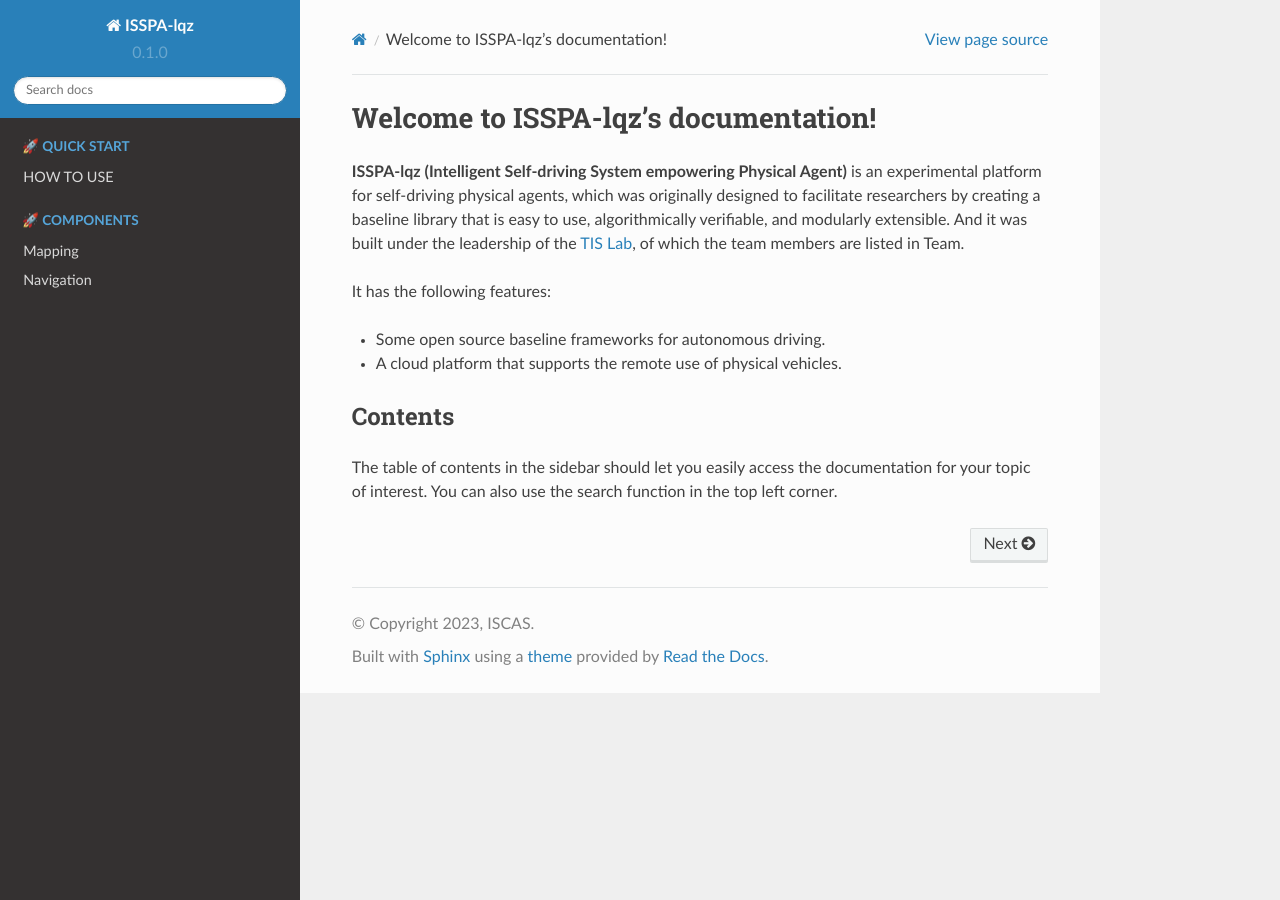
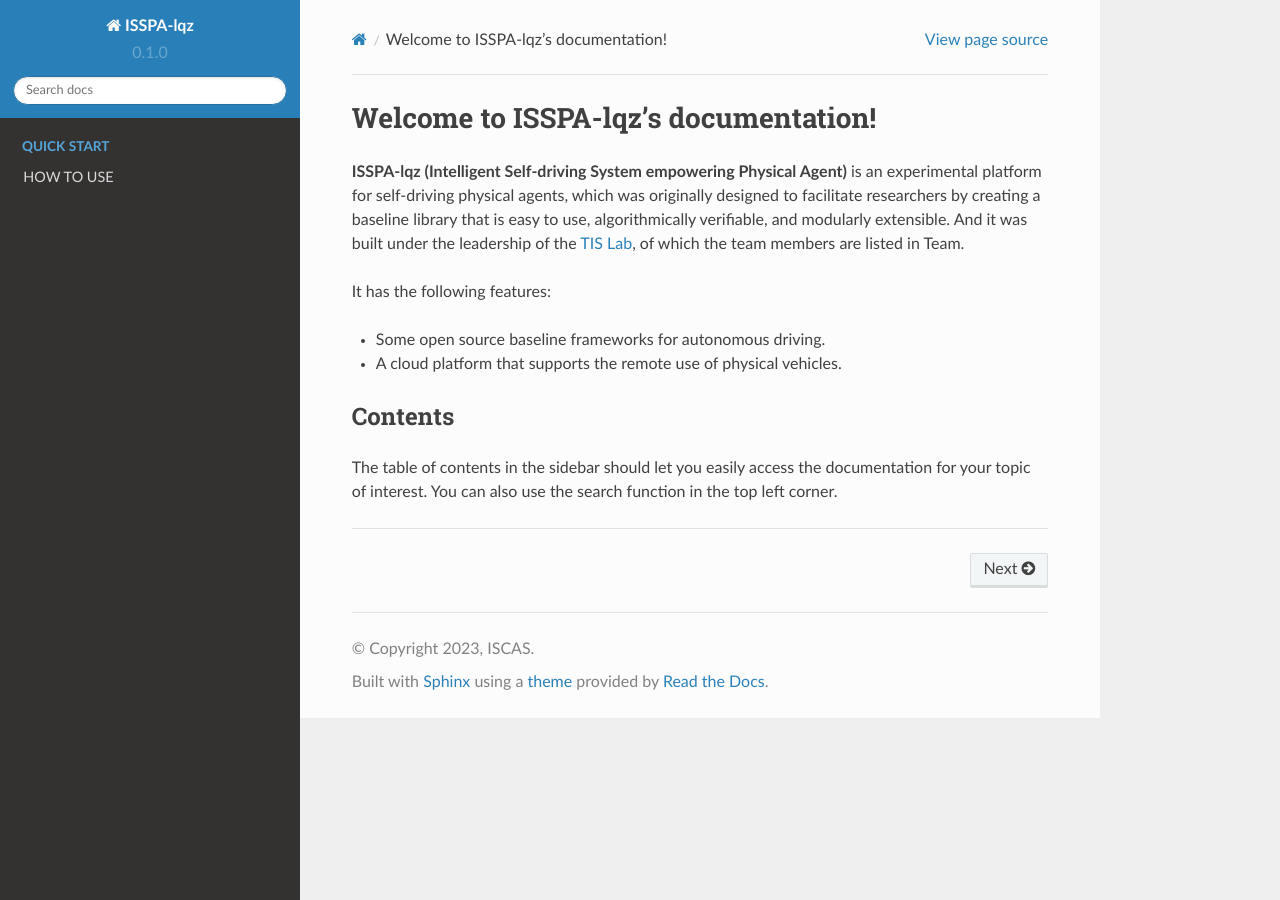
Before and after one commit to Vathan27/ISSPA-Docs-lqz, a Sphinx documentation site: the page built from docs/source/index.rst, in a window 1280 px wide. Built offline with Sphinx 7.4.7 and the Read the Docs theme 2.0.0, drawn with Linux system fonts in a browser that asks for light colours.

Commit message:
minor modified

```diff
--- a/docs/source/components/mapping.rst
+++ b/docs/source/components/mapping.rst
@@ -1,2 +1,2 @@
-Mapping
+ Mapping
 ======================
--- a/docs/source/components/navigation.rst
+++ b/docs/source/components/navigation.rst
@@ -1,2 +1,2 @@
-Navigation
+ Navigation
 ======================
--- a/docs/source/index.rst
+++ b/docs/source/index.rst
@@ -23,14 +23,18 @@
 
 .. toctree::
    :maxdepth: 2
-   :caption: 🚀 QUICK START
+   :caption: QUICK START
    :hidden:
 
    /tutorial/index
 
+.. raw:: html
+
+   <hr>  <!-- 这里是下划线 -->
+
 .. toctree::
    :maxdepth: 2
-   :caption: 🚀 COMPONENTS
+   :caption: COMPONENTS
    :hidden:
 
    /components/mapping.rst
```
